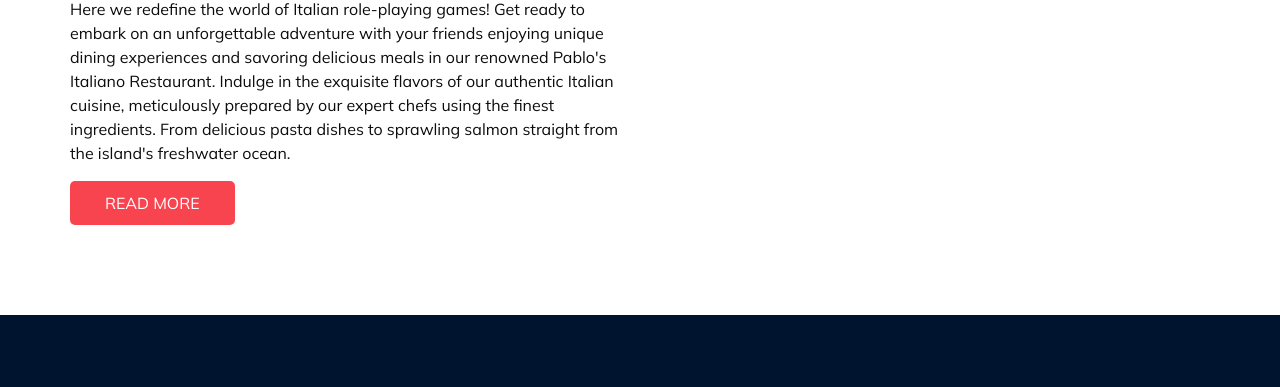
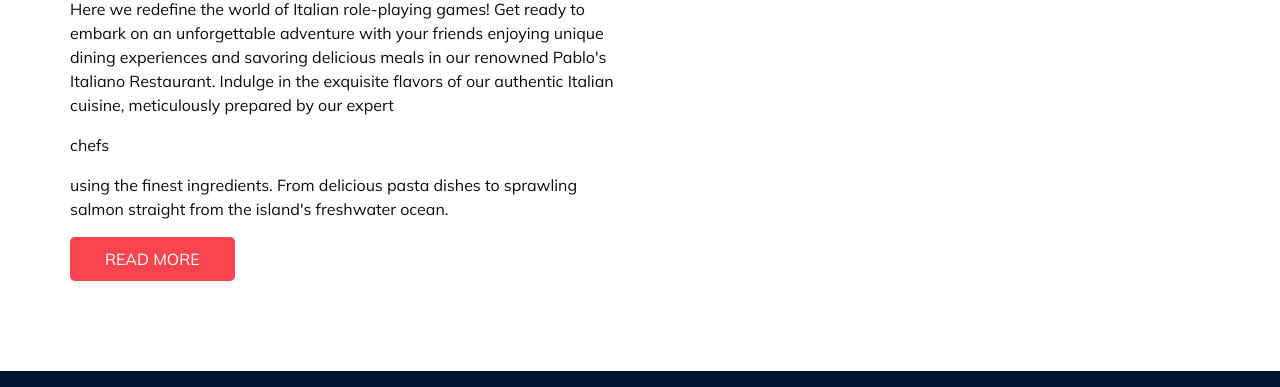
Before and after one commit to imjustkykyy/pablos, a plain HTML site: page about.html in a window 1280 px wide. Shown: the part 233-620 px from the top of the page. Drawn offline with Linux system fonts and the light colour scheme.

Commit message:
Update about.html

```diff
--- a/about.html
+++ b/about.html
@@ -84,7 +84,7 @@
               </h2>
             </div>
             <p>
-              Here we redefine the world of Italian role-playing games! Get ready to embark on an unforgettable adventure with your friends enjoying unique dining experiences and savoring delicious meals in our renowned Pablo's Italiano Restaurant. Indulge in the exquisite flavors of our authentic Italian cuisine, meticulously prepared by our expert chefs using the finest ingredients. From delicious pasta dishes to sprawling salmon straight from the island's freshwater ocean.
+              Here we redefine the world of Italian role-playing games! Get ready to embark on an unforgettable adventure with your friends enjoying unique dining experiences and savoring delicious meals in our renowned Pablo's Italiano Restaurant. Indulge in the exquisite flavors of our authentic Italian cuisine, meticulously prepared by our expert <p color = "red">chefs</p> using the finest ingredients. From delicious pasta dishes to sprawling salmon straight from the island's freshwater ocean.
             </p>
             <div class="btn-box">
               <a href="">
```
